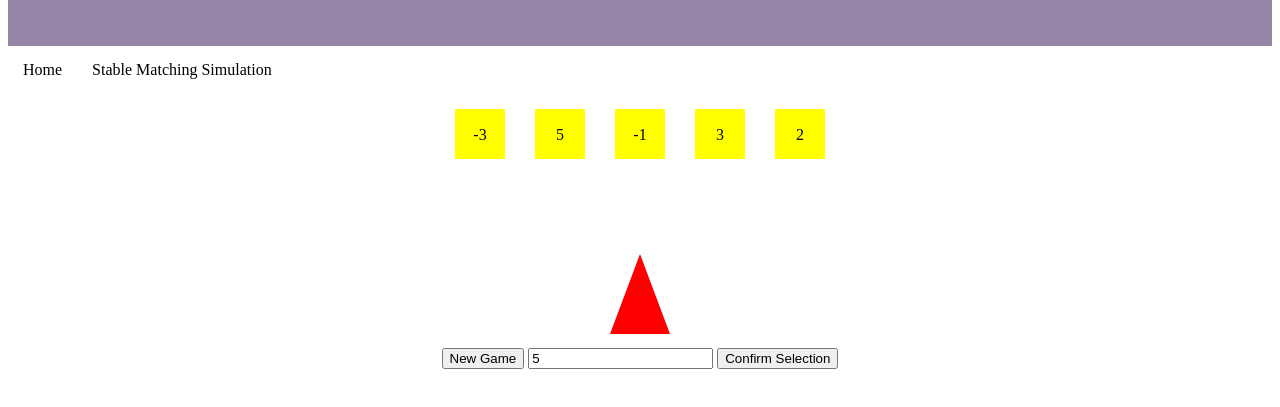
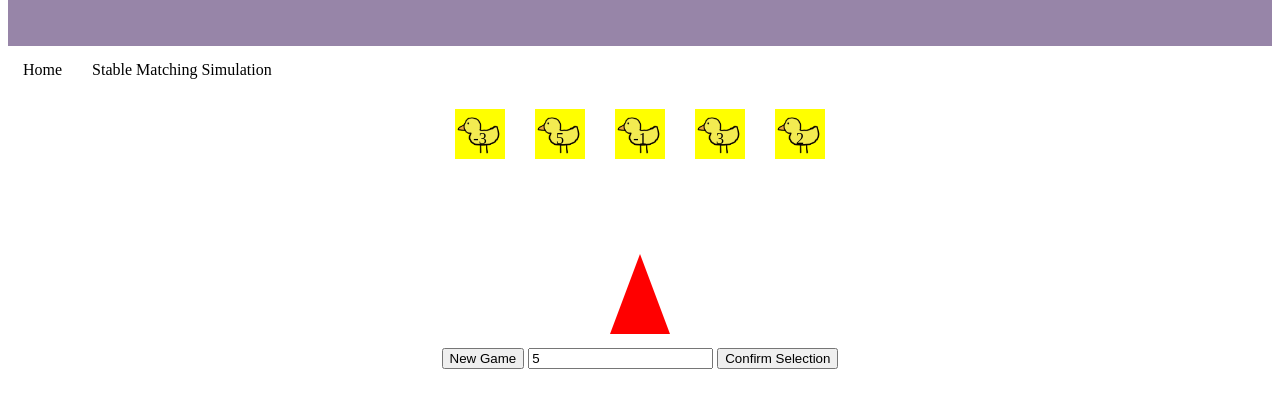
Before and after one commit to mhc-algorithms/mhc-algorithms.github.io, a plain HTML site: page SubArraySum.html in a window 1280 px wide. Shown: the part 143-550 px from the top of the page. Drawn offline with nearby package versions, Linux system fonts and the light colour scheme.

Commit message:
ducks in a row!

```diff
--- a/SubArraySum.html
+++ b/SubArraySum.html
@@ -188,7 +188,10 @@
 		    	duck.id = "duck" + i;
 		    	duck.className = "duck";
 
-		    	var duckImg = document.createElement("div");		//Div for now, will be img when we have img of duck
+		    	//var duckImg = document.createElement("div");		//Div for now, will be img when we have img of duck
+		    	var duckImg = document.createElement("IMG");
+		    	duckImg.setAttribute("src", "./duck.png");
+
 		    	duckImg.className = "duckPart";
 		    	duckImg.style = "width:50px;height:50px;background-color:yellow";
 
```
